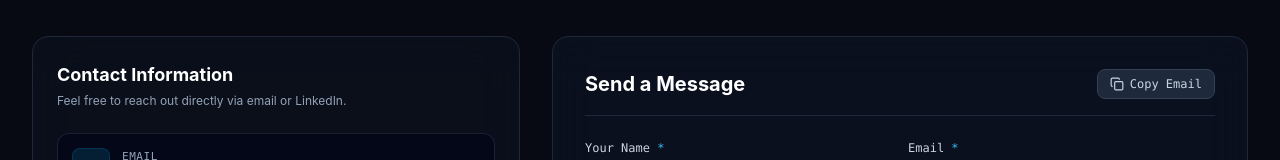
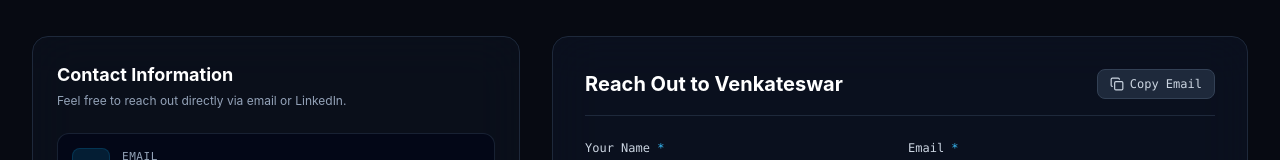
Before and after one commit to Venkateswar8703/Portfolio-Venkateswar, a Next.js app: page / in a window 1280 px wide. Shown: the part 11331-11491 px from the top of the page. Built offline with nearby package versions, Linux system fonts and the light colour scheme; no server answers.

Commit message:
refactor: update contact form header title to 'Reach Out to Venkateswar'

```diff
--- a/components/ContactForm.tsx
+++ b/components/ContactForm.tsx
@@ -57,7 +57,7 @@
     <div className="rounded-2xl border border-slate-800 bg-slate-900/50 p-6 sm:p-8 backdrop-blur-xl">
       <div className="flex items-center justify-between pb-4 mb-6 border-b border-slate-800">
         <div>
-          <h3 className="text-xl font-bold text-white">Send a Message</h3>
+          <h3 className="text-xl font-bold text-white">Reach Out to Venkateswar</h3>
         </div>
         <button
           type="button"
```
